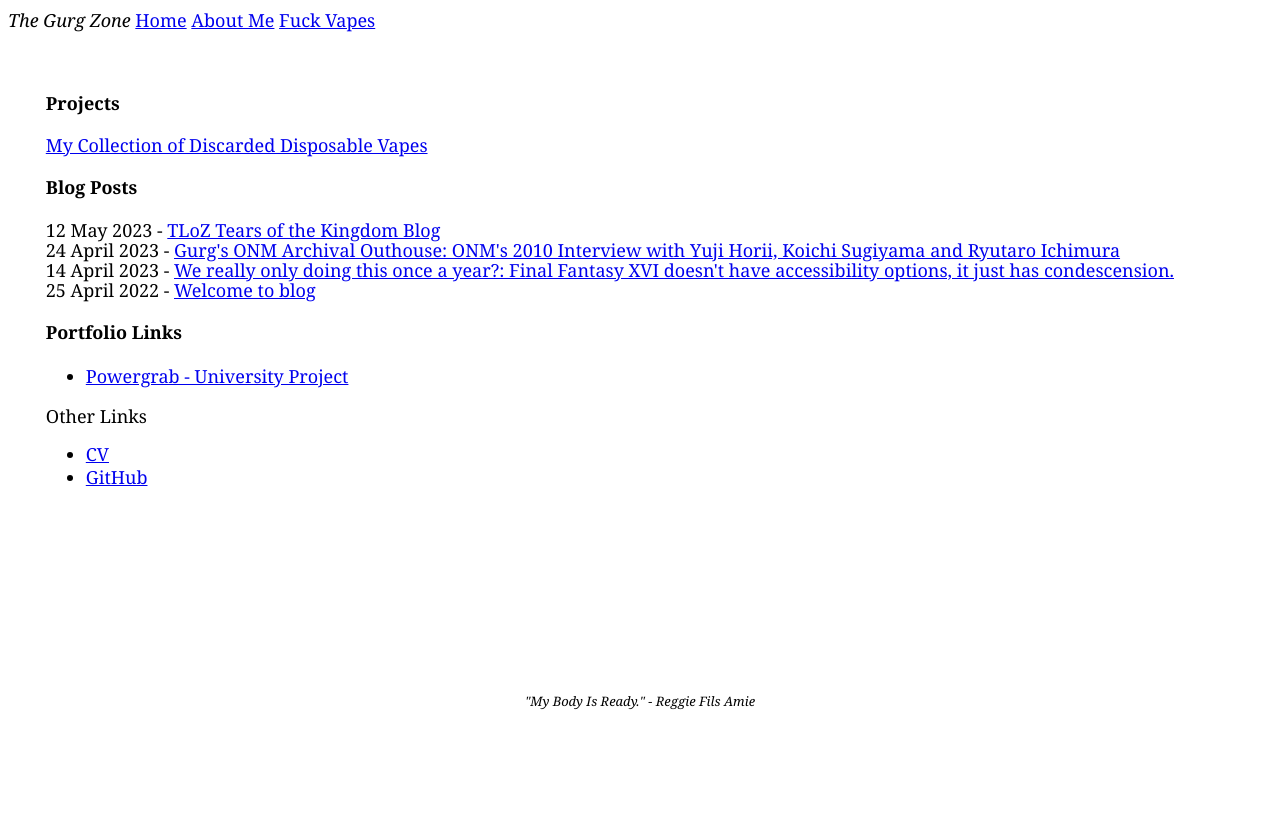
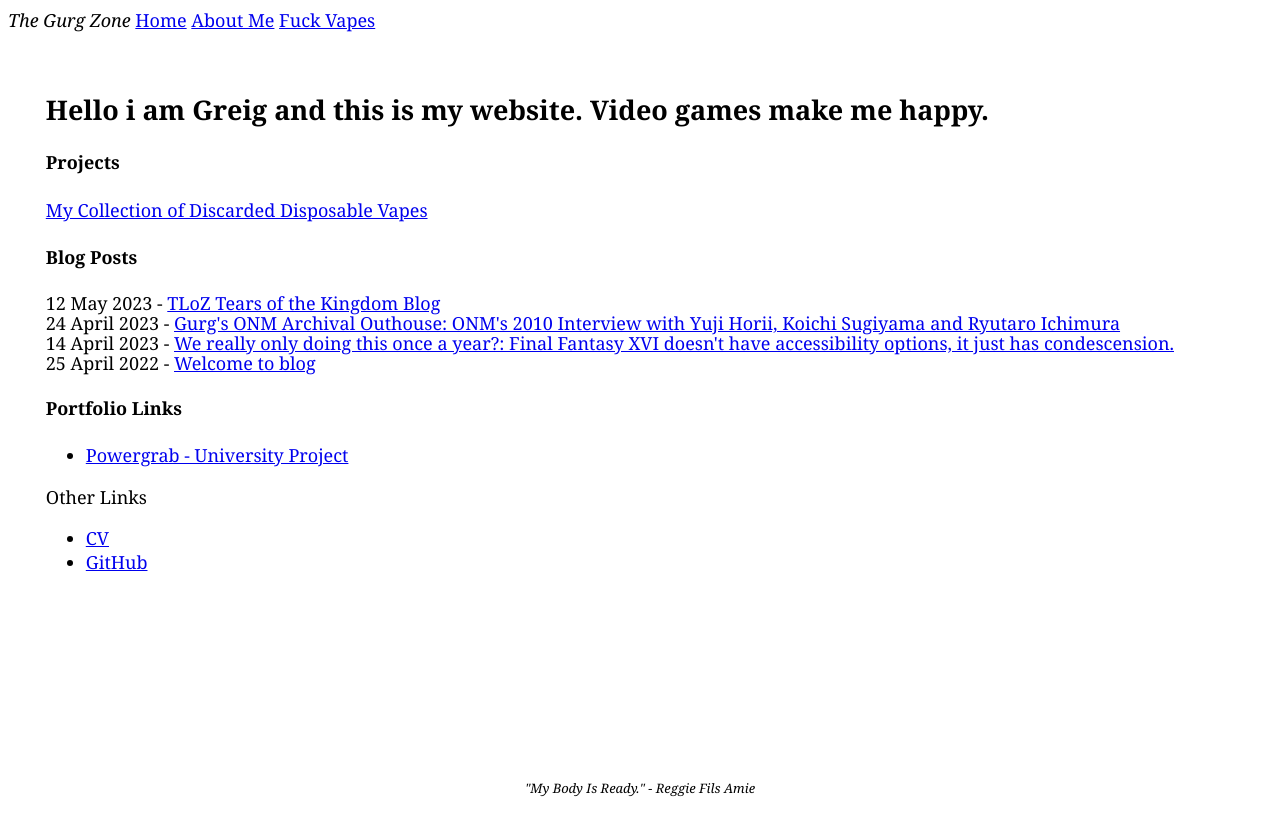
Before and after one commit to GreigHuth/greighuth.github.io, a Jekyll site: the page built from index.html, in a window 1280 px wide. Shown: the top 836 px of the page. Built offline with Jekyll 4.4.1, drawn with Linux system fonts in a browser that asks for light colours.

```diff
--- a/_sass/main.scss
+++ b/_sass/main.scss
@@ -6,11 +6,11 @@
     font-size: large;
 }
 div {
-    line-height: 1;
+    line-height: 1.3;
 }
 
 p {
-    line-height: 1.3;
+    line-height: 1.4;
 }
 
 li {
--- a/index.html
+++ b/index.html
@@ -5,7 +5,7 @@
 
 <div class="">
 
-    <h2></h2>
+    <h2>Hello i am Greig and this is my website. Video games make me happy.
 
     <h4> Projects </h4>
     <a href = "dvapes.html"> My Collection of Discarded Disposable Vapes </a>
```
Also changed, not shown: assets/images/blog120522/l&z.jpg (deleted), assets/images/blog120522/mural1.jpg (deleted), assets/images/blog120522/mural2.jpg (deleted), assets/images/blog120522/zonai.jpg (deleted).
